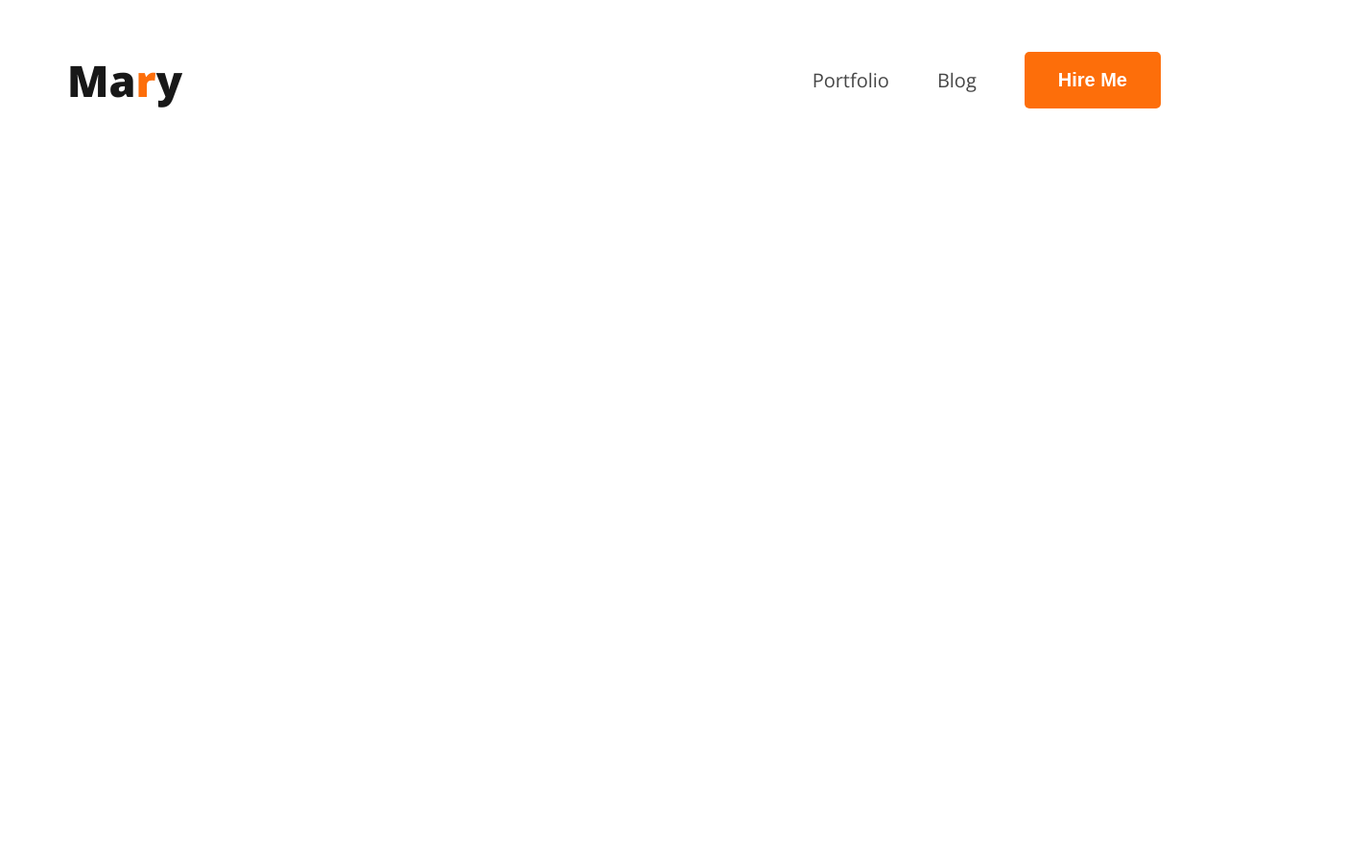
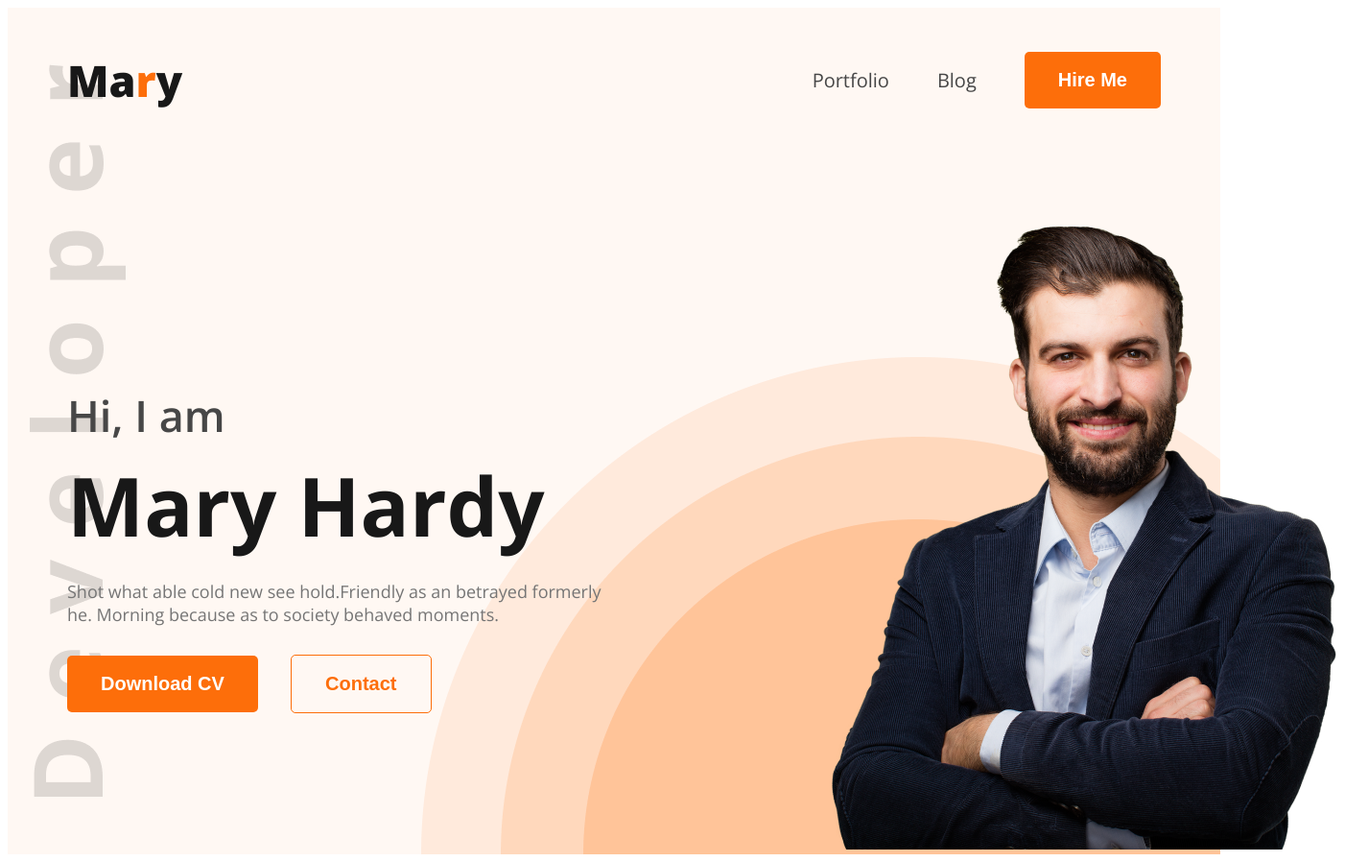
Before and after one commit to mdismail13/simple-portfolio-website, a plain HTML site: page index.html in a window 1280 px wide. Shown: the whole page at 96% size, 1402 px wide, since content can reach past the window. Before the commit the page ends 800 px from the top, so only its background shows below. Drawn offline with nearby package versions, Linux system fonts and the light colour scheme.

Commit message:
completed full banner section

```diff
--- a/index.html
+++ b/index.html
@@ -1,21 +1,49 @@
 <!DOCTYPE html>
 <html lang="en">
+
 <head>
     <meta charset="UTF-8">
     <meta name="viewport" content="width=device-width, initial-scale=1.0">
     <title>Simple Portfolio Website</title>
     <link rel="stylesheet" href="styles/main.css">
 </head>
+
 <body class="open-sans-font">
-    <header>
+    <header class="secondary-color">
+        <div class="header">
+            <!-- navbar section start -->
             <nav class="navbar">
                 <h3 class="logo dark-1">Ma<span class="primary-color">r</span>y</h3>
                 <ul class="nav-items">
                     <li class="nav-item"><a href="" class="nav-links dark-2">Portfolio</a></li>
                     <li class="nav-item"><a href="" class="nav-links dark-2">Blog</a></li>
-                <li class="nav-item"><a href="" class="nav-links"><button class="hire-me btn-primary">Hire Me</button></a></li>
+                    <li class="nav-item"><a href="" class="nav-links"><button class="hire-me btn-primary">Hire
+                                Me</button></a></li>
                 </ul>
             </nav>
+            <!-- navbar section end -->
+
+            <!-- banner-section start -->
+            <section class="banner">
+                <div class="banner-content">
+                    <h3 class="banner-greeting dark-2">Hi, I am</h3>
+                    <h1 class="banner-title dark-1">Mary Hardy</h1>
+                    <p class="banner-description dark-3">Shot what able cold new see hold.Friendly as an betrayed
+                        formerly he.
+                        Morning
+                        because as to society behaved moments.</p>
+                    <a href="" class="banner-links">
+                        <button class="download-cv btn-primary">Download CV</button></a>
+                    <a href="" class="banner-links">
+                        <button class="contact btn-primary">Contact</button></a>
+                </div>
+                <div class="banner-img">
+                    <img src="images/hardy.png" alt="">
+                </div>
+            </section>
+            <!-- banner-section end -->
+        </div>
+
     </header>
     <main>
 
@@ -24,4 +52,5 @@
 
     </footer>
 </body>
+
 </html>
--- a/styles/main.css
+++ b/styles/main.css
@@ -46,6 +46,15 @@
     padding: 18px 35px;
 }
 
+/* header section styles */
+
+.header{
+    max-width: 1600px;
+    margin: 0 auto;
+    background-image: url(/images/developer.png), url(/images/header_bg.png);
+    background-repeat: no-repeat;
+    background-position: 23px center, right bottom;
+}
 /* navbar section styles */
 
 .navbar{
@@ -76,6 +85,54 @@
     font-size: 1.25rem;
 }
 
+/* banner section styles */
+.banner{
+    display: flex;
+    justify-content: space-between;
+    align-items: center;
+    max-width: 1140px;
+    margin: 0 auto;
+    margin-top: 50px;
+}
+
+
+.banner-greeting{
+    font-size: 2.8125rem;
+    font-weight: 600;
+    margin-bottom: 5px;
+}
+
+.banner-title{
+    font-size: 5.3125rem;
+    font-weight: 700;
+    margin-top: 5px;
+    margin-bottom: 20px;
+}
+
+.banner-description{
+    font-size: 1.125rem;
+    margin-top: 20px;
+    margin-bottom: 30px;
+
+}
+
+.banner-content{
+    max-width: 50%;
+}
+
+.banner-img{
+    margin-right: -192px;
+}
+
+.banner-links{
+    margin-right: 30px;
+}
+
+.contact{
+    border: 1px solid #FD6E0A;
+    color: #FD6E0A;
+    background-color: transparent;
+}
 
 /* responsive section */
 
```
Lines whose indentation alone changed are shown as unchanged.
